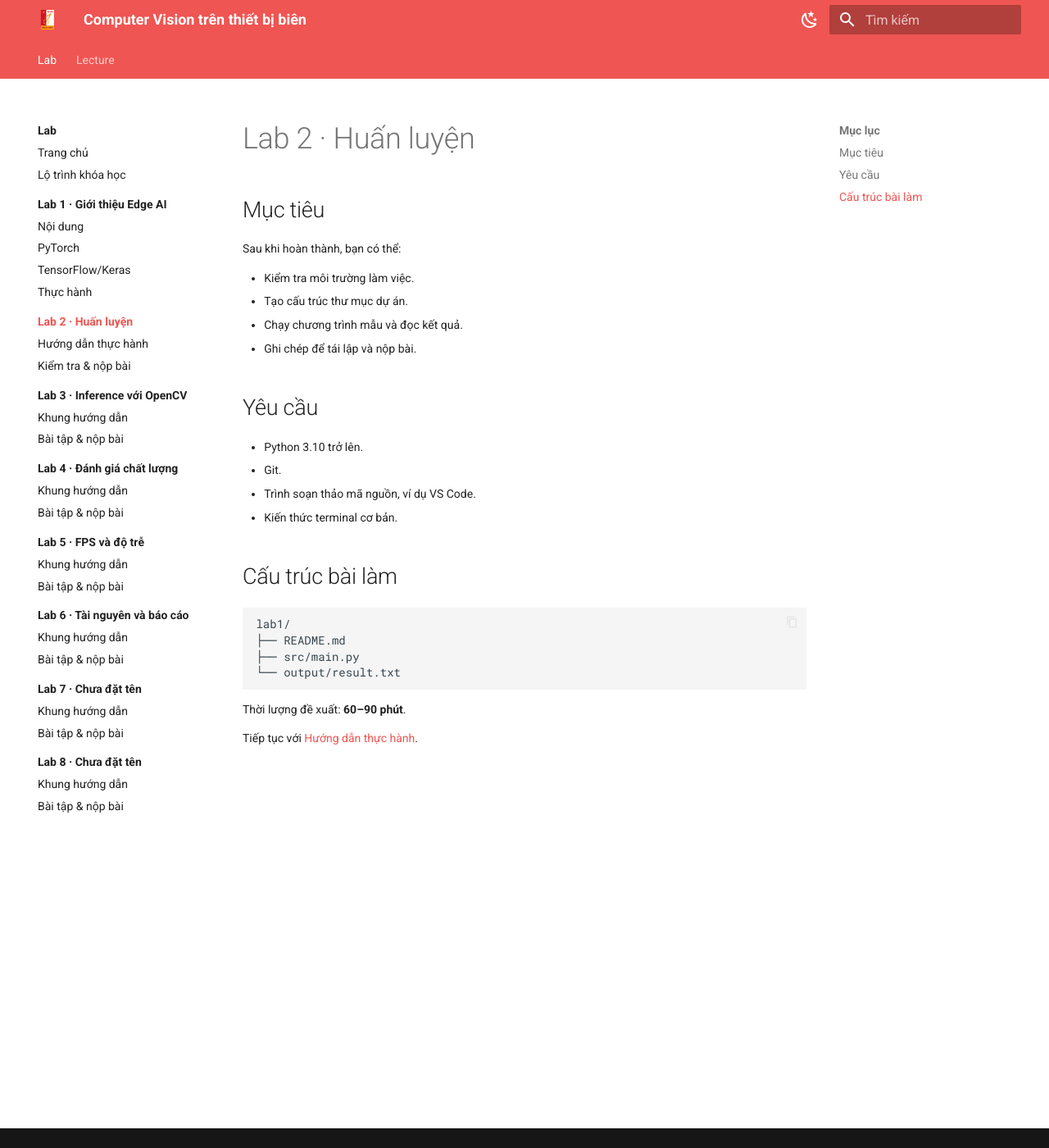
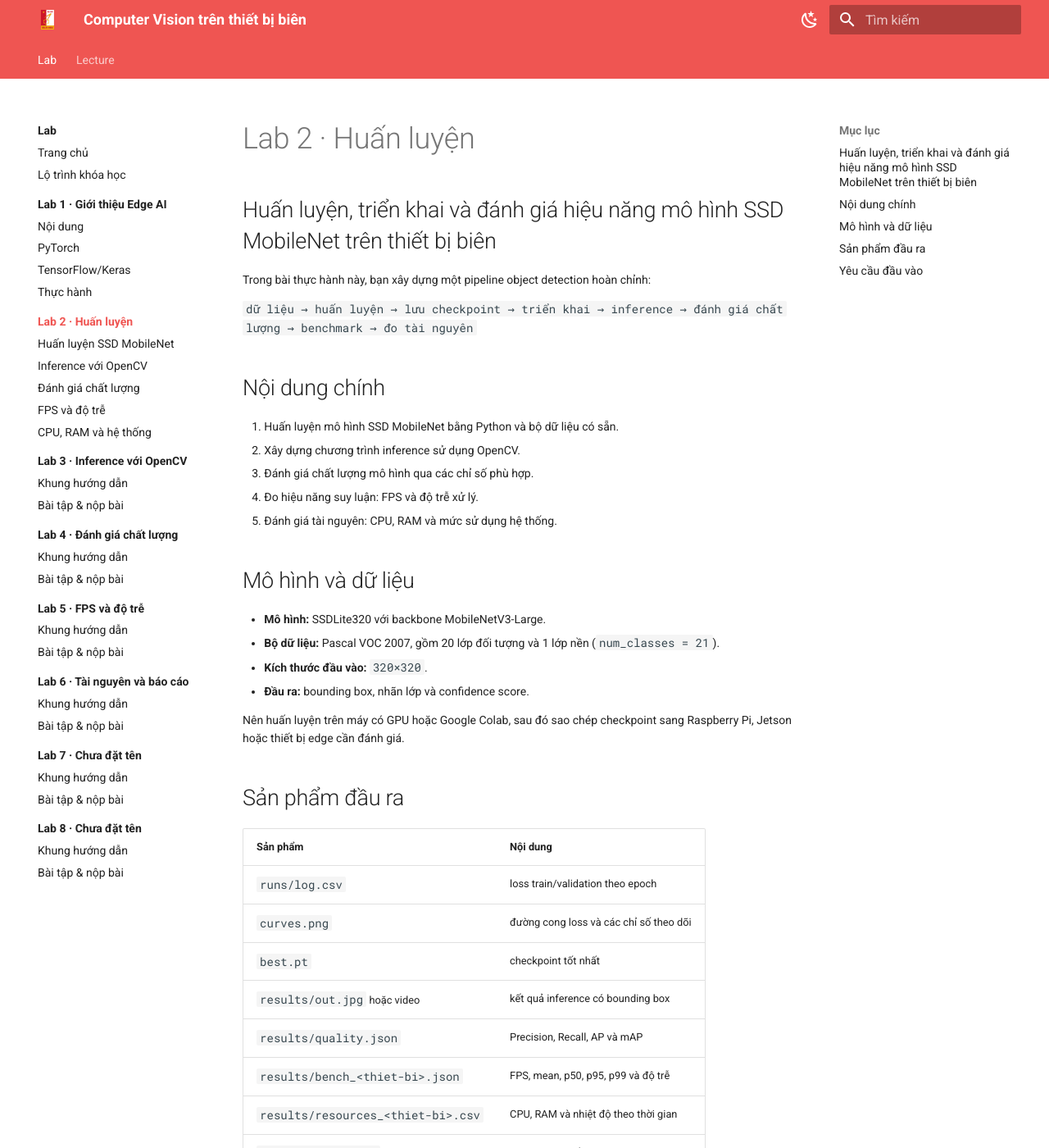
Before and after one commit to HuongCaoHUST/edge-ai-computer-vision-course, an MkDocs documentation site: the page built from docs/modules/02-training/index.md, in a window 1280 px wide and 1400 px high. Shown: the whole window at 82% size. Built offline with MkDocs 1.6.1 and Material for MkDocs 9.7.7, drawn with Linux system fonts in a browser that asks for light colours; some of the changed text lies outside the part shown.

Commit message:
add lab2

````diff
--- a/docs/modules/02-training/index.md
+++ b/docs/modules/02-training/index.md
@@ -1,30 +1,46 @@
 # Lab 2 · Huấn luyện
 
-## Mục tiêu
+## Huấn luyện, triển khai và đánh giá hiệu năng mô hình SSD MobileNet trên thiết bị biên
 
-Sau khi hoàn thành, bạn có thể:
+Trong bài thực hành này, bạn xây dựng một pipeline object detection hoàn chỉnh:
 
-- Kiểm tra môi trường làm việc.
-- Tạo cấu trúc thư mục dự án.
-- Chạy chương trình mẫu và đọc kết quả.
-- Ghi chép để tái lập và nộp bài.
+`dữ liệu → huấn luyện → lưu checkpoint → triển khai → inference → đánh giá chất lượng → benchmark → đo tài nguyên`
 
-## Yêu cầu
+## Nội dung chính
 
-- Python 3.10 trở lên.
-- Git.
-- Trình soạn thảo mã nguồn, ví dụ VS Code.
-- Kiến thức terminal cơ bản.
+1. Huấn luyện mô hình SSD MobileNet bằng Python và bộ dữ liệu có sẵn.
+2. Xây dựng chương trình inference sử dụng OpenCV.
+3. Đánh giá chất lượng mô hình qua các chỉ số phù hợp.
+4. Đo hiệu năng suy luận: FPS và độ trễ xử lý.
+5. Đánh giá tài nguyên: CPU, RAM và mức sử dụng hệ thống.
 
-## Cấu trúc bài làm
+## Mô hình và dữ liệu
 
-```text
-lab1/
-├── README.md
-├── src/main.py
-└── output/result.txt
-```
+- **Mô hình:** SSDLite320 với backbone MobileNetV3-Large.
+- **Bộ dữ liệu:** Pascal VOC 2007, gồm 20 lớp đối tượng và 1 lớp nền (`num_classes = 21`).
+- **Kích thước đầu vào:** `320×320`.
+- **Đầu ra:** bounding box, nhãn lớp và confidence score.
 
-Thời lượng đề xuất: **60–90 phút**.
+Nên huấn luyện trên máy có GPU hoặc Google Colab, sau đó sao chép checkpoint sang Raspberry Pi, Jetson hoặc thiết bị edge cần đánh giá.
 
-Tiếp tục với [Hướng dẫn thực hành](guide.md).
+## Sản phẩm đầu ra
+
+| Sản phẩm | Nội dung |
+| --- | --- |
+| `runs/log.csv` | loss train/validation theo epoch |
+| `curves.png` | đường cong loss và các chỉ số theo dõi |
+| `best.pt` | checkpoint tốt nhất |
+| `results/out.jpg` hoặc video | kết quả inference có bounding box |
+| `results/quality.json` | Precision, Recall, AP và mAP |
+| `results/bench_<thiet-bi>.json` | FPS, mean, p50, p95, p99 và độ trễ |
+| `results/resources_<thiet-bi>.csv` | CPU, RAM và nhiệt độ theo thời gian |
+| `results/report.md` | phân tích và kết luận |
+
+## Yêu cầu đầu vào
+
+- Python 3.10 trở lên;
+- PyTorch, torchvision, OpenCV, NumPy, Pillow và Matplotlib;
+- GPU được khuyến nghị cho bước huấn luyện;
+- một thiết bị edge để đo inference nếu có.
+
+Các nội dung được chia theo từng bước của pipeline. Bắt đầu từ [Huấn luyện SSD MobileNet](training.md), sau đó thực hiện [Inference với OpenCV](inference.md), [Đánh giá chất lượng](evaluation.md), [FPS và độ trễ](performance.md), rồi [CPU, RAM và hệ thống](resources.md).
--- a/mkdocs.yml
+++ b/mkdocs.yml
@@ -42,8 +42,11 @@ nav:
           - Thực hành: modules/01-environment/assignment.md
       - Lab 2 · Huấn luyện:
           - Tổng quan: modules/02-training/index.md
-          - Hướng dẫn thực hành: modules/02-training/guide.md
-          - Kiểm tra & nộp bài: modules/02-training/submission.md
+          - Huấn luyện SSD MobileNet: modules/02-training/training.md
+          - Inference với OpenCV: modules/02-training/inference.md
+          - Đánh giá chất lượng: modules/02-training/evaluation.md
+          - FPS và độ trễ: modules/02-training/performance.md
+          - CPU, RAM và hệ thống: modules/02-training/resources.md
       - Lab 3 · Inference với OpenCV:
           - Tổng quan: modules/03-inference/index.md
           - Khung hướng dẫn: modules/03-inference/guide.md
````
Also changed, not shown: docs/modules/02-training/evaluation.md (added, +52 -0 lines), docs/modules/02-training/guide.md (deleted, +0 -61 lines), docs/modules/02-training/inference.md (added, +54 -0 lines), docs/modules/02-training/performance.md (added, +56 -0 lines), docs/modules/02-training/resources.md (added, +59 -0 lines), docs/modules/02-training/submission.md (deleted, +0 -31 lines), docs/modules/02-training/training.md (added, +134 -0 lines).
